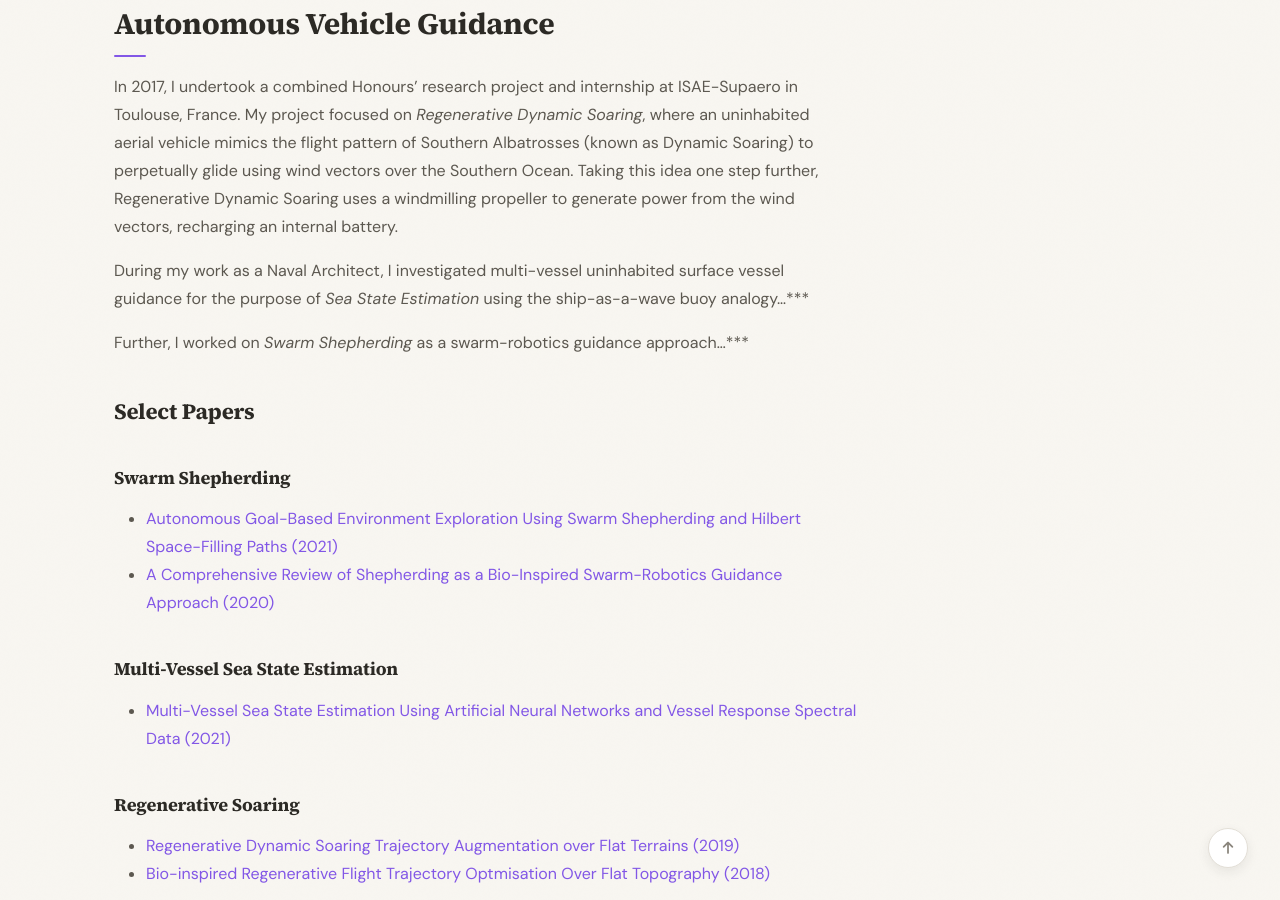
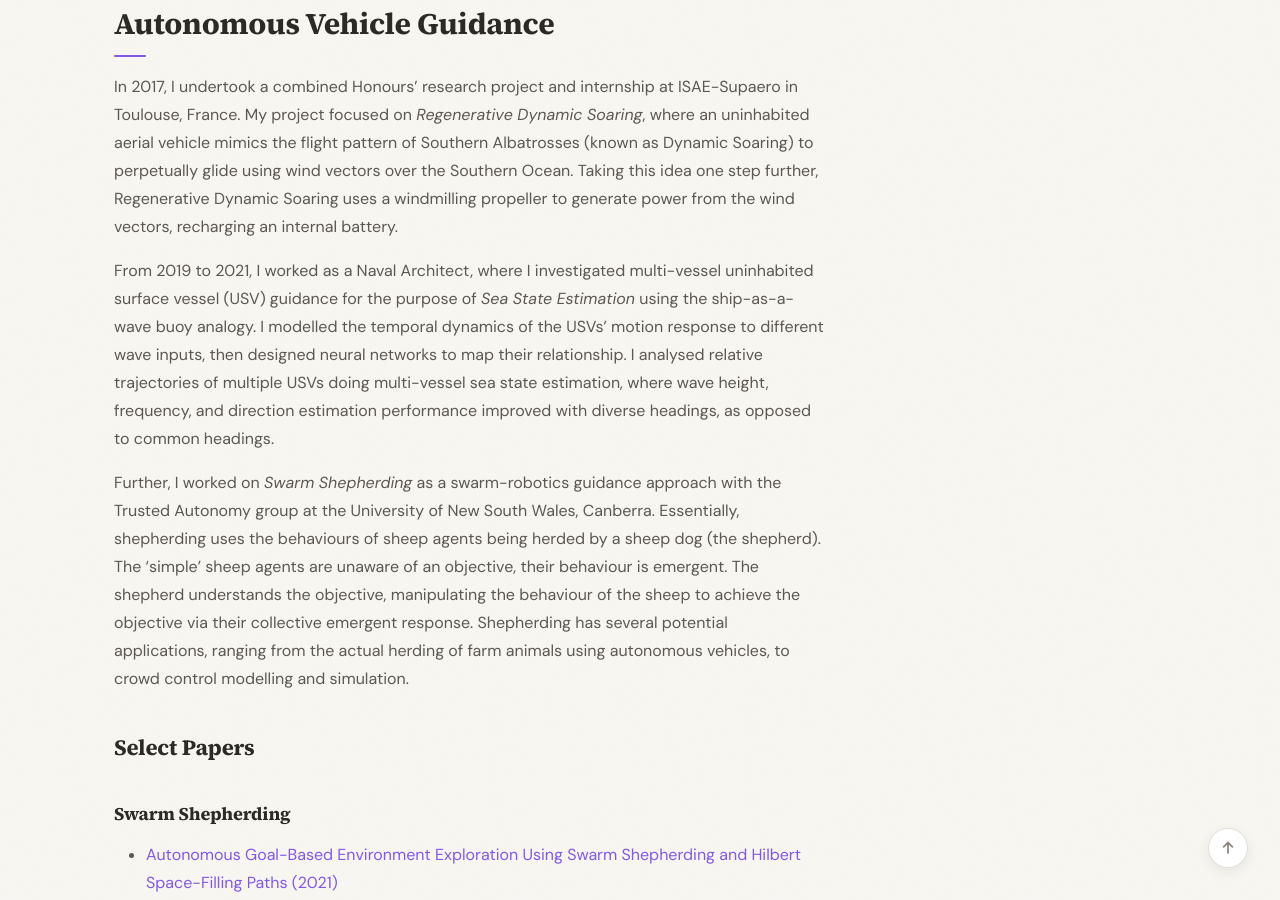
Before and after one commit to nathanklong/nathanklong.github.io, a Jekyll site: the page built from _pages/research-autonomous-vehicle-guidance.md, in a window 1280 px wide and 900 px high, scrolled down 689 px. Built offline with Jekyll 4.4.1, drawn with Linux system fonts in a browser that asks for light colours; a style sheet for code colours, icons or effects is not loaded.

Commit message:
Revise research details on USV guidance and shepherding
Updated the description of my work as a Naval Architect and clarified the concepts of multi-vessel uninhabited surface vessel guidance and Swarm Shepherding.

```diff
--- a/_pages/research-autonomous-vehicle-guidance.md
+++ b/_pages/research-autonomous-vehicle-guidance.md
@@ -10,9 +10,9 @@ permalink: /research/autonomous-vehicle-guidance/
 
 In 2017, I undertook a combined Honours' research project and internship at ISAE-Supaero in Toulouse, France. My project focused on *Regenerative Dynamic Soaring*, where an uninhabited aerial vehicle mimics the flight pattern of Southern Albatrosses (known as Dynamic Soaring) to perpetually glide using wind vectors over the Southern Ocean. Taking this idea one step further, Regenerative Dynamic Soaring uses a windmilling propeller to generate power from the wind vectors, recharging an internal battery.
 
-During my work as a Naval Architect, I investigated multi-vessel uninhabited surface vessel guidance for the purpose of *Sea State Estimation* using the ship-as-a-wave buoy analogy...***
+From 2019 to 2021, I worked as a Naval Architect, where I investigated multi-vessel uninhabited surface vessel (USV) guidance for the purpose of *Sea State Estimation* using the ship-as-a-wave buoy analogy. I modelled the temporal dynamics of the USVs' motion response to different wave inputs, then designed neural networks to map their relationship. I analysed relative trajectories of multiple USVs doing multi-vessel sea state estimation, where wave height, frequency, and direction estimation performance improved with diverse headings, as opposed to common headings.
 
-Further, I worked on *Swarm Shepherding* as a swarm-robotics guidance approach...***
+Further, I worked on *Swarm Shepherding* as a swarm-robotics guidance approach with the Trusted Autonomy group at the University of New South Wales, Canberra. Essentially, shepherding uses the behaviours of sheep agents being herded by a sheep dog (the shepherd). The 'simple' sheep agents are unaware of an objective, their behaviour is emergent. The shepherd understands the objective, manipulating the behaviour of the sheep to achieve the objective via their collective emergent response. Shepherding has several potential applications, ranging from the actual herding of farm animals using autonomous vehicles, to crowd control modelling and simulation.
 
 
 
```
